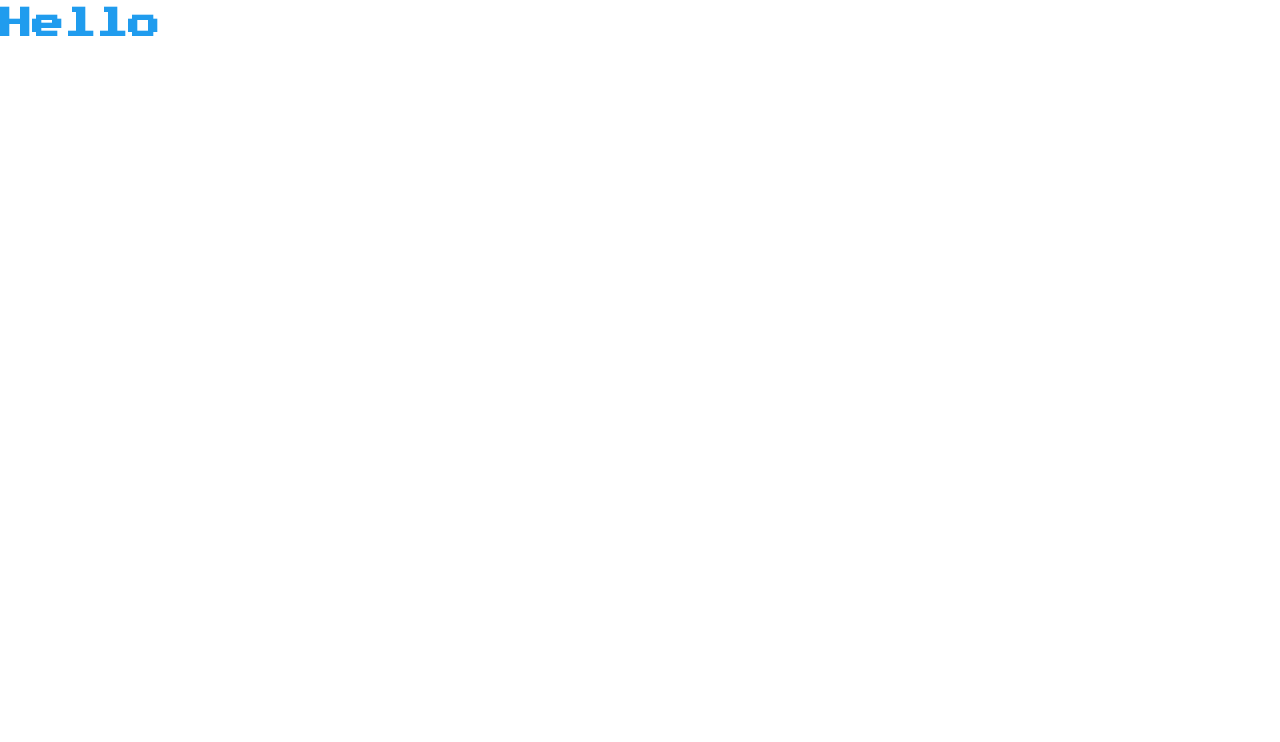
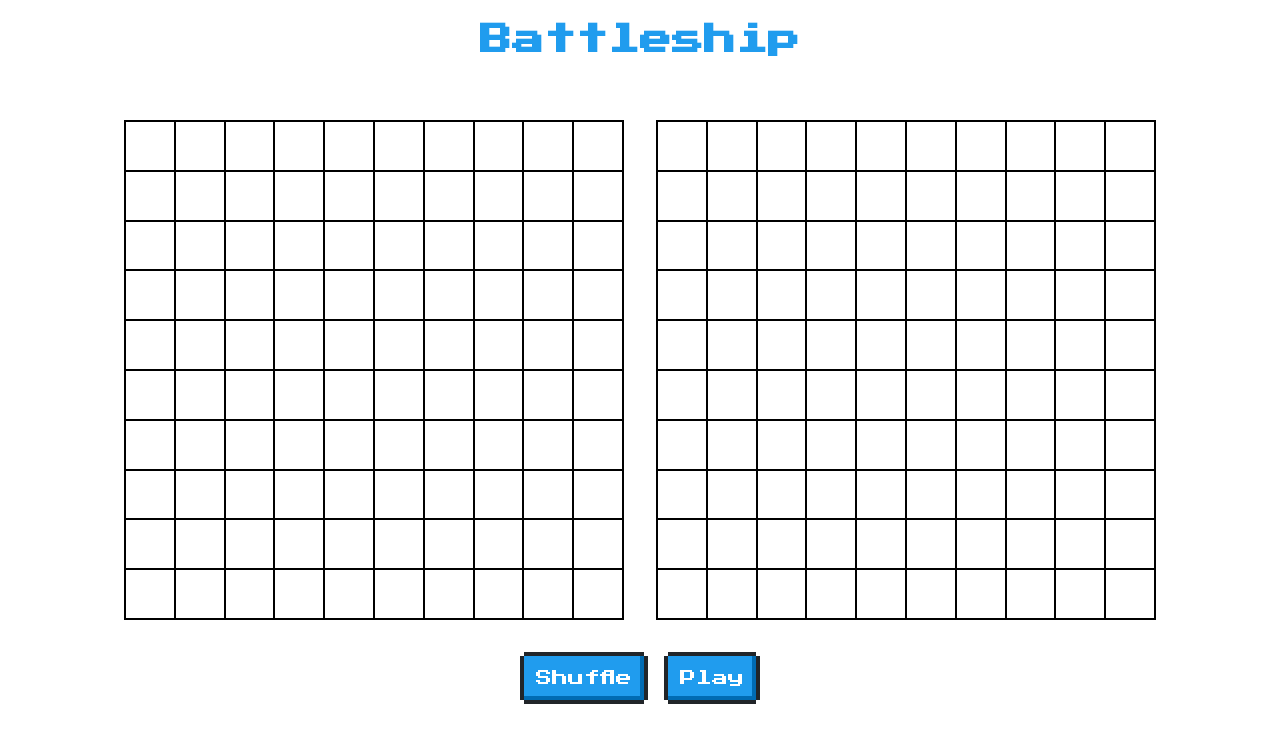
Before and after one commit to Appropriate32/Battleship, a website built with webpack: page src/template.html in a window 1280 px wide. Built offline with nearby package versions, Linux system fonts and the light colour scheme.

Commit message:
Implemented the visual layout

```diff
--- a/src/index.js
+++ b/src/index.js
@@ -1,2 +1,19 @@
 import "./styles.css";
 import "nes.css/css/nes.min.css";
+
+const boardOne = document.querySelector(".board-one");
+const boardTwo = document.querySelector(".board-two");
+
+for (let i = 0; i < 100; i++) {
+  const cell = document.createElement("div");
+  cell.classList.add("nes-pointer");
+  cell.classList.add("board-cell");
+  boardOne.appendChild(cell);
+}
+
+for (let i = 0; i < 100; i++) {
+  const cell = document.createElement("div");
+  cell.classList.add("nes-pointer");
+  cell.classList.add("board-cell");
+  boardTwo.appendChild(cell);
+}
--- a/src/styles.css
+++ b/src/styles.css
@@ -4,7 +4,52 @@
   margin: 0;
   padding: 0;
   box-sizing: border-box;
-  font-family:
-    "Trebuchet MS", "Lucida Sans Unicode", "Lucida Grande", "Lucida Sans",
-    Arial, sans-serif;
 }
+
+body {
+  display: flex;
+  flex-direction: column;
+  justify-content: center;
+  align-items: center;
+}
+
+header {
+  padding: 1rem;
+}
+
+.title {
+  text-align: center;
+  color: red;
+  transition: ease 0.3s letter-spacing;
+}
+
+.title:hover {
+  letter-spacing: 4px;
+}
+
+.boards {
+  margin: 2rem;
+  display: flex;
+  justify-content: center;
+  align-items: center;
+  gap: 2rem;
+}
+
+.board-one,
+.board-two {
+  border: 1px solid black;
+  height: 500px;
+  width: 500px;
+  display: grid;
+  grid-template-columns: repeat(10, 1fr);
+  grid-template-rows: repeat(10, 1fr);
+}
+
+.board-cell {
+  border: 1px solid black;
+  transition: ease 0.5s background-color;
+}
+
+.board-cell:hover {
+  background-color: rgba(86, 84, 84, 0.728);
+}
--- a/src/template.html
+++ b/src/template.html
@@ -17,6 +17,16 @@
     </style>
   </head>
   <body>
-    <h1 class="nes-text is-primary">Hello</h1>
+    <header>
+      <h1 class="nes-text is-primary title">Battleship</h1>
+    </header>
+    <main class="boards">
+      <div class="board-one"></div>
+      <div class="board-two"></div>
+    </main>
+    <section class="game-buttons">
+      <button class="nes-btn is-primary">Shuffle</button>
+      <button class="nes-btn is-primary">Play</button>
+    </section>
   </body>
 </html>
```
